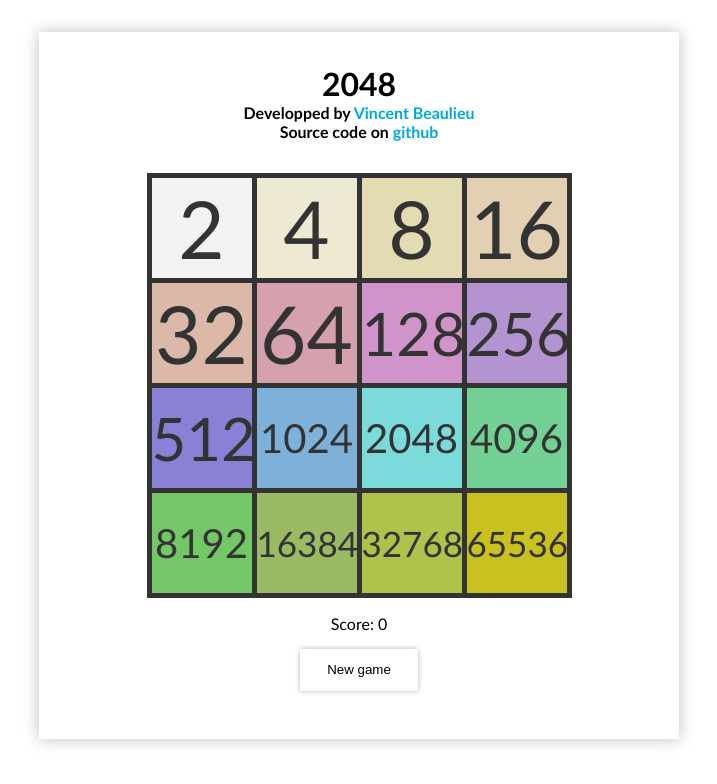
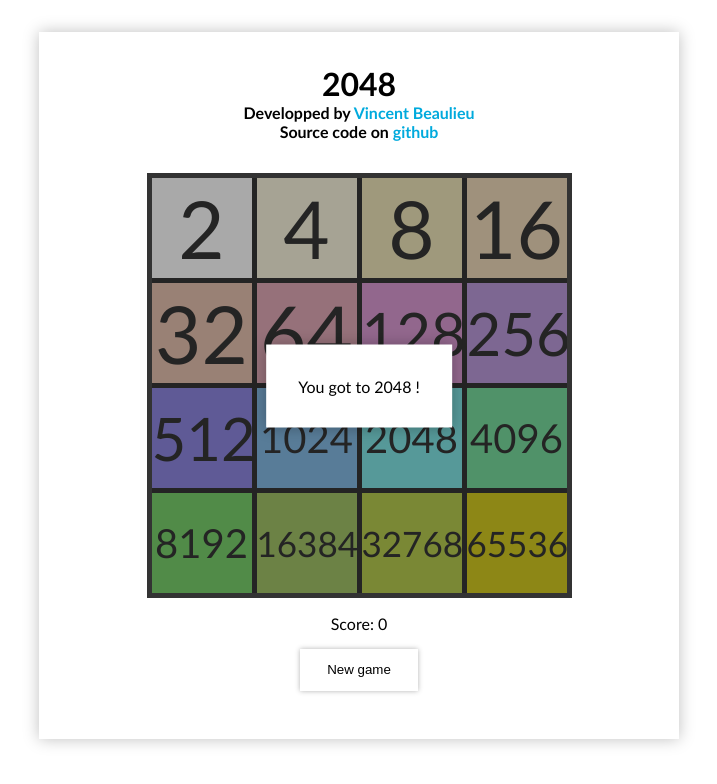
Before and after one commit to stlows/2048, a plain HTML site: page index.html in a window 1280 px wide. Shown: the whole page, without its empty margins (281-998 px from the left). Drawn offline with Linux system fonts and the light colour scheme.

Commit message:
game over overlap

```diff
--- a/app.js
+++ b/app.js
@@ -84,8 +84,13 @@ function addNewTile() {
 
 function gameOver() {
   let board = document.getElementById("game-board");
+  console.log("game over");
   let overlap = document.createElement("div");
-  overlap.innerHTML = "Yeah!";
+  overlap.classList.add("overlap");
+  let overlapContent = document.createElement("div");
+  overlapContent.classList.add("overlap-content");
+  overlap.appendChild(overlapContent);
+  overlapContent.innerHTML = "You got to 2048 !";
   board.appendChild(overlap);
 }
 
@@ -203,8 +208,8 @@ function randomElement(a) {
 
 function newGame() {
   tiles = createEmptyTiles(4);
-  addNewTile();
-  addNewTile();
+  //addNewTile();
+  //addNewTile();
   updateBoard();
 }
 
--- a/app.scss
+++ b/app.scss
@@ -43,7 +43,7 @@ body {
   }
   .controls {
     margin: 1em auto;
-    button.btn-newgame {
+    button.btn {
       background-color: #fff;
       color: black;
       border: none;
@@ -178,5 +178,15 @@ $two: white;
     bottom: 0;
     right: 0;
     background-color: rgba(black, 0.3);
+    .overlap-content {
+      background-color: #fff;
+      box-shadow: 0 0 15px 0 rgba(black, 0.3);
+      margin: auto;
+      position: absolute;
+      top: 50%;
+      left: 50%;
+      transform: translate(-50%, -50%);
+      padding: 2em 2em;
+    }
   }
 }
--- a/index.html
+++ b/index.html
@@ -20,7 +20,7 @@
 
       <div class="score">Score: <span id="score-value">0</span></div>
       <div class="controls">
-            <button class="btn-newgame" onclick="newGame()">New game</button>
+            <button class="btn" onclick="newGame()">New game</button>
           </div>
       </div>
     </div>
@@ -28,6 +28,6 @@
   <script src="app.js"></script>
   <script>
       document.onkeydown = function(e) {move(e)};
-      window.onload = function() { newGame() }
+      window.onload = function() { newGame(); addNewTile() }
     </script>
 </html>
```
Also changed, not shown: app.min.css.
